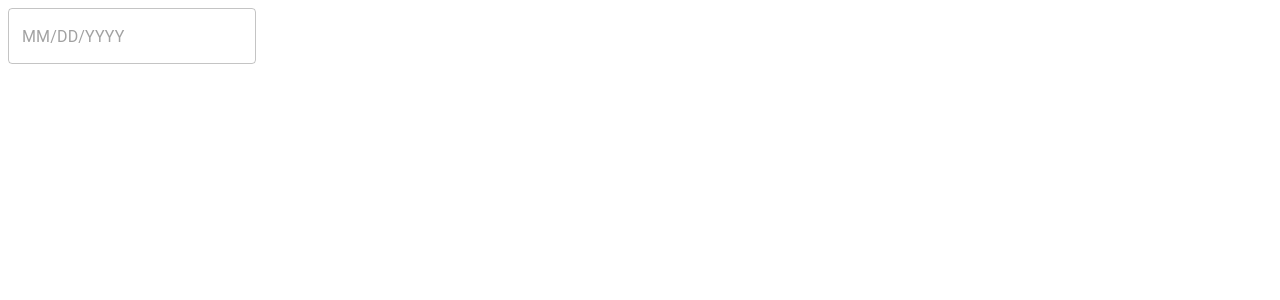
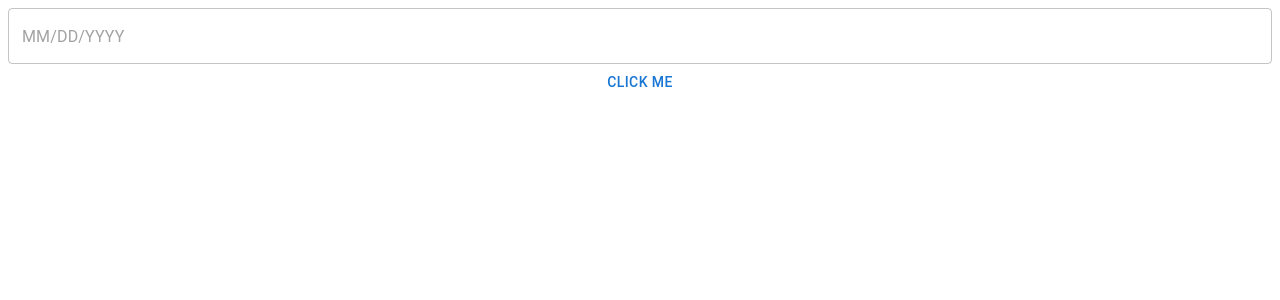
Before and after one commit to rayray39/bday-tracker, a React (Vite) app: page / in a window 1280 px wide. Shown: the top 300 px of the page. Built offline with nearby package versions, Linux system fonts and the light colour scheme.

Commit message:
App.tsx: Update date picker to be a controlled component

```diff
--- a/src/App.tsx
+++ b/src/App.tsx
@@ -1,14 +1,31 @@
+import { Button, Stack } from '@mui/material';
 import './App.css'
 import { AdapterDayjs } from '@mui/x-date-pickers/AdapterDayjs';
 import { DatePicker } from '@mui/x-date-pickers/DatePicker';
 import { LocalizationProvider } from '@mui/x-date-pickers/LocalizationProvider';
+import { Dayjs } from 'dayjs';
+import { useState } from 'react';
 
 
 function App() {
+    const [dateSelected, setDateSelected] = useState<Dayjs | null>(null);
+
+    const handleButtonClick = () => {
+        console.log('day selected ' + dateSelected?.date());
+        if (dateSelected?.month()) {
+            console.log('month selected ' + (dateSelected.month() + 1));
+        }
+        console.log('year selected ' + dateSelected?.year());
+        console.log(dateSelected);
+    }
+
     return (
-        <LocalizationProvider dateAdapter={AdapterDayjs}>
-            <DatePicker />
-        </LocalizationProvider>
+        <Stack>
+            <LocalizationProvider dateAdapter={AdapterDayjs}>
+                <DatePicker value={dateSelected} onChange={(newValue) => setDateSelected(newValue)}/>
+            </LocalizationProvider>
+            <Button onClick={handleButtonClick}>click me</Button>
+        </Stack>
     );
 }
 
```
